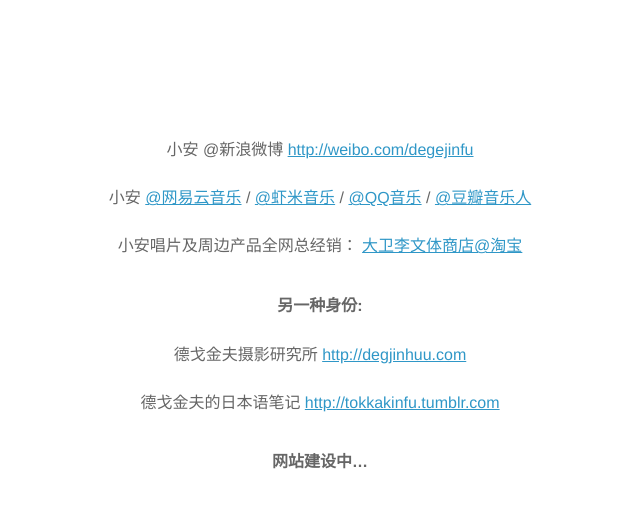
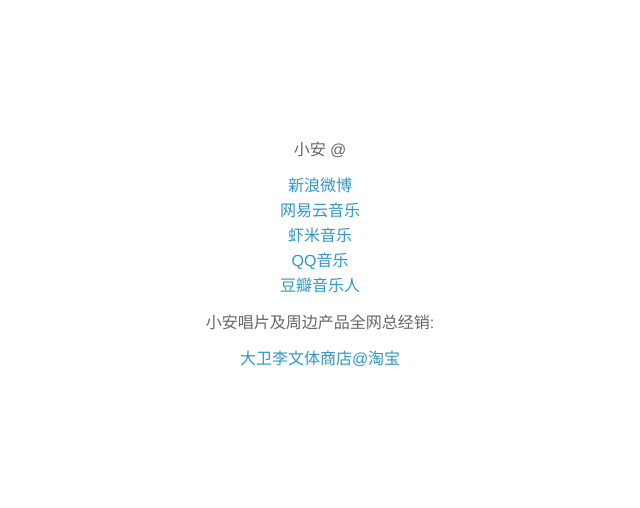
Before and after one commit to VidarLiu/xiaoan, a website: page views/index.html in a window 1280 px wide. Shown: the whole page, without its empty margins (320-960 px from the left). Drawn offline with Linux system fonts and the light colour scheme.

Commit message:
更改首页样式

```diff
--- a/package.json
+++ b/package.json
@@ -14,5 +14,8 @@
   "dependencies": {
     "koa": "^2.5.1",
     "koa-views": "^6.1.4"
+  },
+  "devDependencies": {
+    "log4js": "^2.8.0"
   }
 }
--- a/views/index.html
+++ b/views/index.html
@@ -25,6 +25,15 @@
       margin: 0 auto;
       margin-top: 10%;
     }
+    .inner-frame p {
+      line-height: 1.5;
+    }
+    .inner-frame a {
+      text-decoration: none;
+    }
+    .inner-frame a:hover {
+      text-decoration: underline
+    }
     .inner-frame ul {
       color: #666;
       margin-bottom: 50px;
@@ -48,13 +57,16 @@
     <div class="inner-frame">
       <ul>
         <li>
-          小安 @新浪微博
-          <a href="https://weibo.com/degejinfu" target="_blank"> http://weibo.com/degejinfu</a>
+          小安 @
+          <p><a href="https://weibo.com/degejinfu" target="_blank">新浪微博</a></p>
+          <p><a href="http://music.163.com/#/artist?id=5866">网易云音乐</a></p>
+          <p><a href="https://i.xiami.com/degjinhuu?spm=a1z1s.6843761.226669510.8.Wnn9yk&from=search_popup_artist">虾米音乐</a></p>
+          <p><a href="https://y.qq.com/n/yqq/singer/001yv3Oy3sikAV.html">QQ音乐</a></p>
+          <p><a href="https://site.douban.com/xiaoan/">豆瓣音乐人</a></p>
         </li>
-        <li>小安 <a href="http://music.163.com/#/artist?id=5866">@网易云音乐</a> / <a href="https://i.xiami.com/degjinhuu?spm=a1z1s.6843761.226669510.8.Wnn9yk&from=search_popup_artist">@虾米音乐</a> / <a href="https://y.qq.com/n/yqq/singer/001yv3Oy3sikAV.html">@QQ音乐</a> / <a href="https://site.douban.com/xiaoan/">@豆瓣音乐人</a></li>
-        <li>小安唱片及周边产品全网总经销： <a href="https://shop33080270.taobao.com">大卫李文体商店@淘宝</a></li>
+        <li>小安唱片及周边产品全网总经销:<p><a href="https://shop33080270.taobao.com">大卫李文体商店@淘宝</a></p></li>
       </ul>
-      <ul>
+      <!-- <ul>
         <h4>另一种身份:</h4>
         <li>
           德戈金夫摄影研究所
@@ -65,7 +77,7 @@
           <a href="http://tokkakinfu.tumblr.com">http://tokkakinfu.tumblr.com</a>
         </li>
       </ul>
-      <ul><h4>网站建设中…</h4></ul>
+      <ul><h4>网站建设中…</h4></ul> -->
     </div>
   </div>
 </body>
```
Also changed, not shown: app.js (+5 -2 lines), 2 other files.
